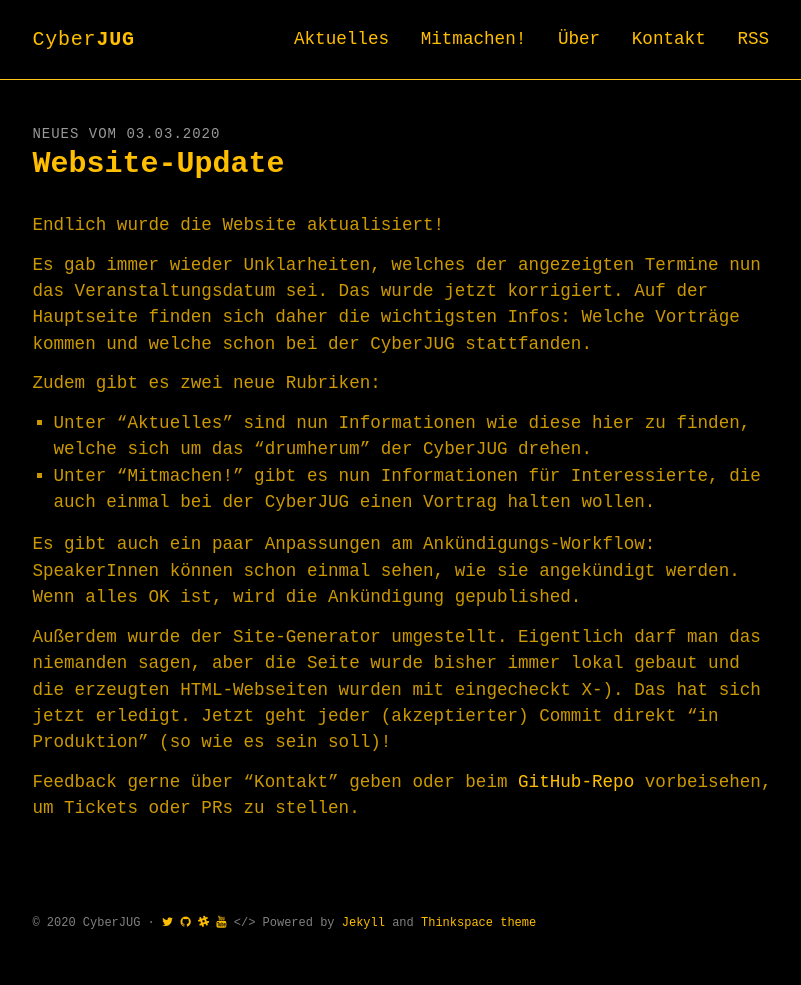
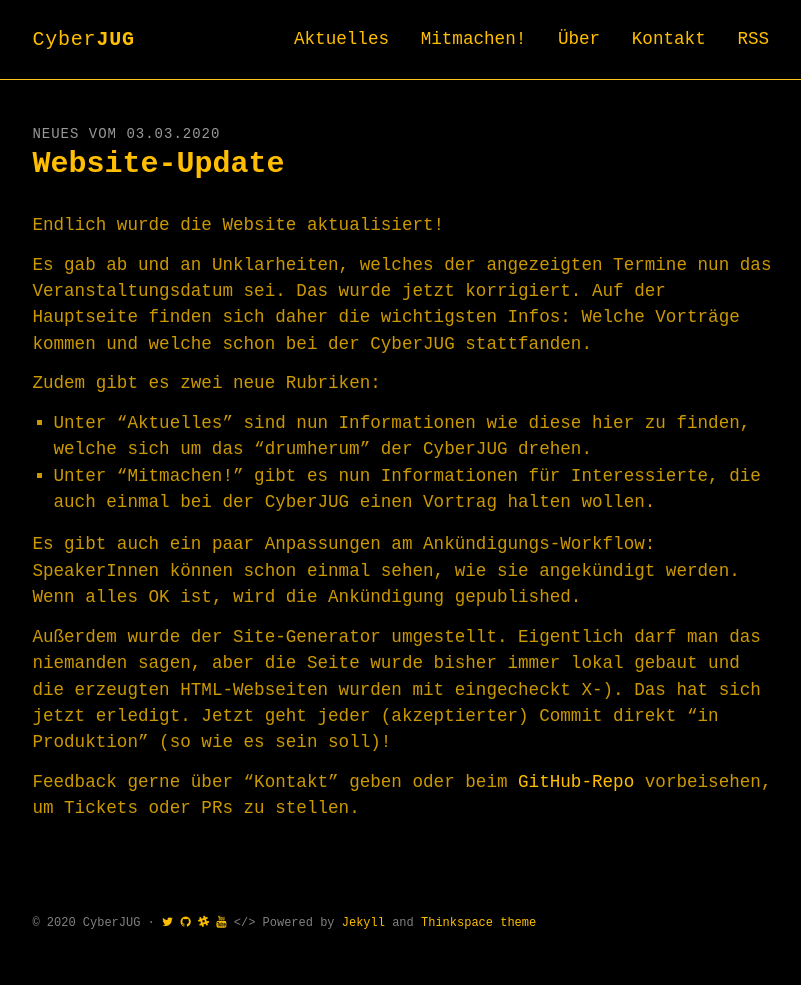
Before and after one commit to cyberjug/website, a Jekyll site: the page built from docs/_news/2020-03-03-website-update.md, in a window 1280 px wide. Shown: the whole page, without its empty margins (234-1035 px from the left). Built offline with Jekyll 4.4.1, drawn with Linux system fonts in a browser that asks for light colours; some web fonts are replaced.

Commit message:
improve wording

```diff
--- a/docs/_news/2020-03-03-website-update.md
+++ b/docs/_news/2020-03-03-website-update.md
@@ -8,7 +8,7 @@ keywords: "orga"
 
 Endlich wurde die Website aktualisiert!
 
-Es gab immer wieder Unklarheiten, welches der angezeigten Termine nun das Veranstaltungsdatum sei.
+Es gab ab und an Unklarheiten, welches der angezeigten Termine nun das Veranstaltungsdatum sei.
 Das wurde jetzt korrigiert.
 Auf der Hauptseite finden sich daher die wichtigsten Infos: Welche Vorträge kommen und welche schon bei der CyberJUG stattfanden.
 
```
